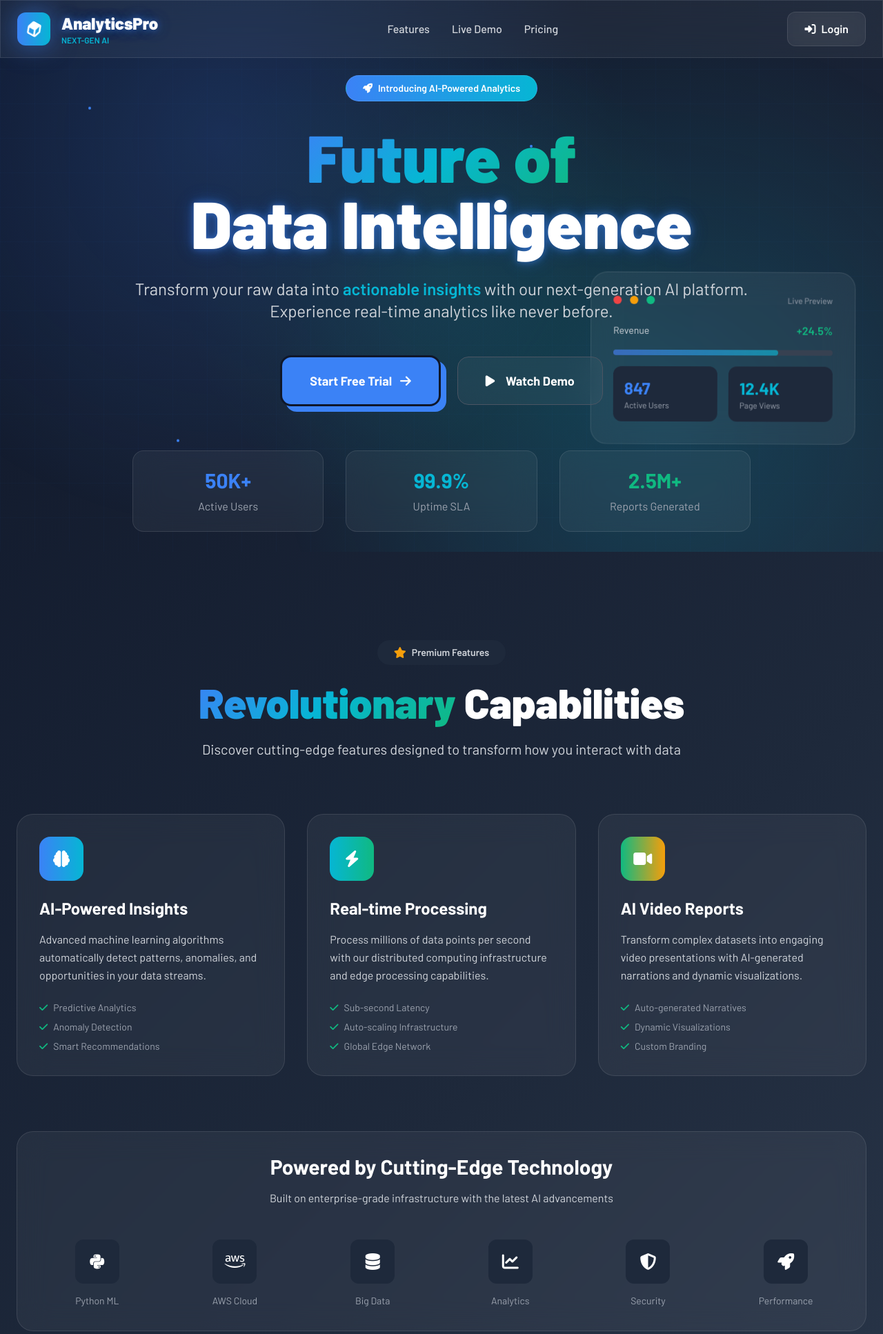
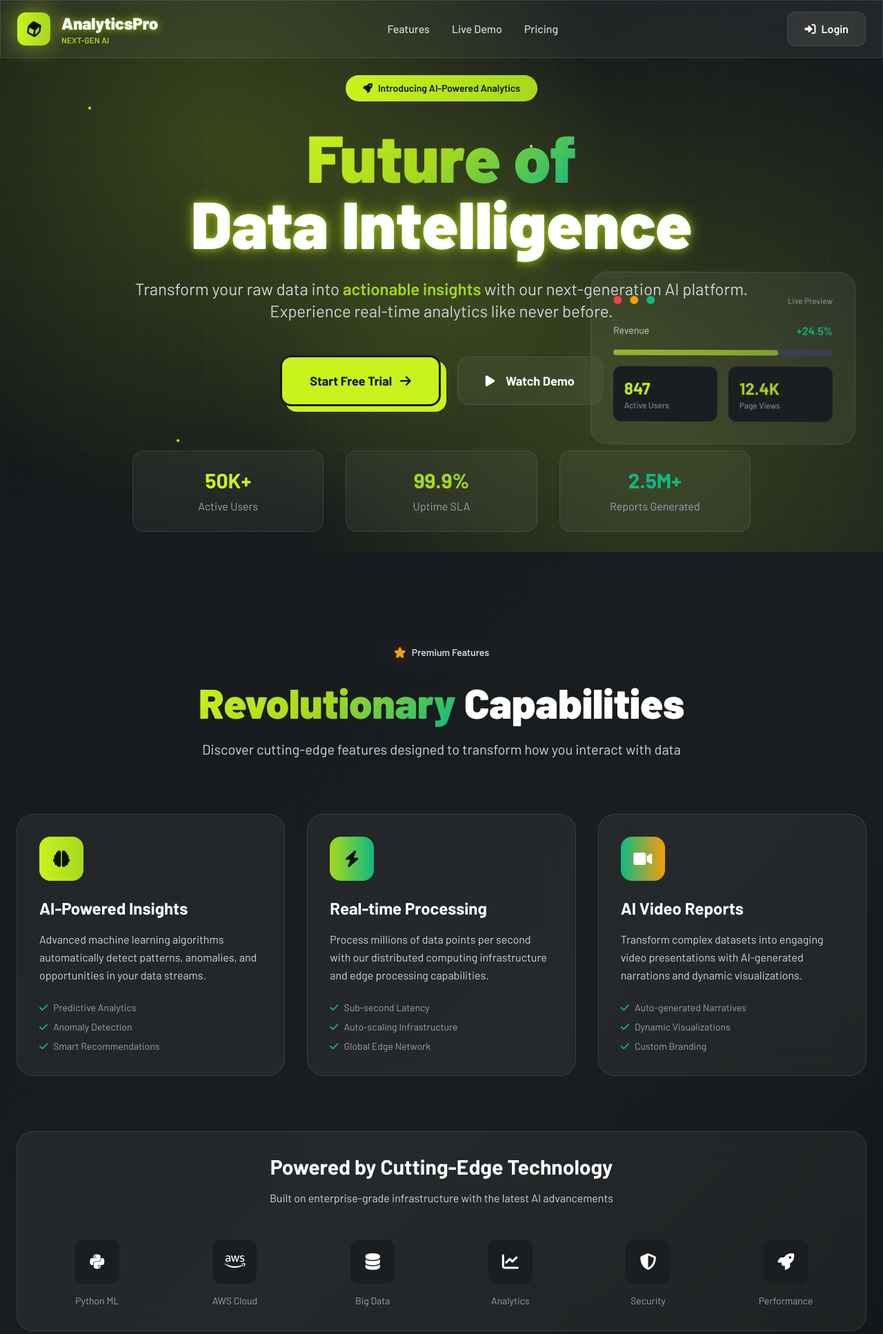
Before and after one commit to Digirocket-Technologies-Pvt-Ltd/ReportingApp, a Flask app: page / in a window 1280 px wide. Shown: the top 1934 px of the page at 69% size. Run offline with Flask 3, Linux system fonts and the light colour scheme; some libraries are stand-ins or nearby versions.

Commit message:
Landing page: DigiRocket lime + charcoal brand theme
Re-skin index.html from the navy/blue/cyan template to the brand
palette: charcoal backgrounds (#14181a/#1b1e20/#0a0d0e), lime accents
(#C9F31D/#A6D81C) for buttons/logo/links/glows, and dark text
(#0c1206) on lime surfaces so it stays readable. Green/amber kept only
for positive/rating indicators.

Co-Authored-By: Claude Opus 4.7 (1M context) <noreply@anthropic.com>

```diff
--- a/templates/index.html
+++ b/templates/index.html
@@ -11,10 +11,10 @@
             theme: {
                 extend: {
                     colors: {
-                        primary: '#0F172A',
-                        secondary: '#1E293B',
-                        accent: '#3B82F6',
-                        highlight: '#06B6D4',
+                        primary: '#14181a',
+                        secondary: '#1b1e20',
+                        accent: '#C9F31D',
+                        highlight: '#A6D81C',
                         success: '#10B981',
                         warning: '#F59E0B',
                     },
@@ -54,8 +54,8 @@
         }
 
         @keyframes glow {
-            0% { box-shadow: 0 0 20px rgba(59, 130, 246, 0.3); }
-            100% { box-shadow: 0 0 40px rgba(59, 130, 246, 0.6); }
+            0% { box-shadow: 0 0 20px rgba(201, 243, 29, 0.3); }
+            100% { box-shadow: 0 0 40px rgba(201, 243, 29, 0.6); }
         }
 
         @keyframes rotate {
@@ -64,7 +64,7 @@
         }
 
         .dark-mode {
-            background: linear-gradient(135deg, #0F172A 0%, #1E293B 50%, #334155 100%);
+            background: linear-gradient(135deg, #14181a 0%, #1b1e20 50%, #0a0d0e 100%);
         }
 
         .glass-morphism {
@@ -74,15 +74,15 @@
         }
 
         .neon-text {
-            text-shadow: 0 0 10px rgba(59, 130, 246, 0.5),
-                         0 0 20px rgba(59, 130, 246, 0.3),
-                         0 0 30px rgba(59, 130, 246, 0.2);
+            text-shadow: 0 0 10px rgba(201, 243, 29, 0.5),
+                         0 0 20px rgba(201, 243, 29, 0.3),
+                         0 0 30px rgba(201, 243, 29, 0.2);
         }
 
         .cyber-grid {
             background-image:
-                linear-gradient(rgba(59, 130, 246, 0.1) 1px, transparent 1px),
-                linear-gradient(90deg, rgba(59, 130, 246, 0.1) 1px, transparent 1px);
+                linear-gradient(rgba(201, 243, 29, 0.1) 1px, transparent 1px),
+                linear-gradient(90deg, rgba(201, 243, 29, 0.1) 1px, transparent 1px);
             background-size: 50px 50px;
         }
 
@@ -95,7 +95,7 @@
         }
 
         .text-gradient {
-            background: linear-gradient(135deg, #3B82F6, #06B6D4, #10B981);
+            background: linear-gradient(135deg, #C9F31D, #A6D81C, #10B981);
             -webkit-background-clip: text;
             -webkit-text-fill-color: transparent;
             background-clip: text;
@@ -105,7 +105,7 @@
             position: absolute;
             width: 4px;
             height: 4px;
-            background: #3B82F6;
+            background: #C9F31D;
             border-radius: 50%;
             animation: float 8s infinite ease-in-out;
         }
@@ -121,25 +121,29 @@
 
         .hero-pattern {
             background-image:
-                radial-gradient(circle at 25% 25%, rgba(59, 130, 246, 0.2) 0%, transparent 50%),
-                radial-gradient(circle at 75% 75%, rgba(6, 182, 212, 0.2) 0%, transparent 50%),
-                radial-gradient(circle at 50% 50%, rgba(16, 185, 129, 0.1) 0%, transparent 50%);
+                radial-gradient(circle at 25% 25%, rgba(201, 243, 29, 0.2) 0%, transparent 50%),
+                radial-gradient(circle at 75% 75%, rgba(166, 216, 28, 0.2) 0%, transparent 50%),
+                radial-gradient(circle at 50% 50%, rgba(196, 248, 42, 0.1) 0%, transparent 50%);
         }
 
         .neo-brutalism {
-            box-shadow: 8px 8px 0px #3B82F6;
-            border: 3px solid #0F172A;
+            box-shadow: 8px 8px 0px #C9F31D;
+            border: 3px solid #14181a;
         }
 
         .typing-animation {
-            border-right: 2px solid #3B82F6;
+            border-right: 2px solid #C9F31D;
             animation: blink 1s infinite;
         }
 
         @keyframes blink {
-            0%, 50% { border-right-color: #3B82F6; }
+            0%, 50% { border-right-color: #C9F31D; }
             51%, 100% { border-right-color: transparent; }
         }
+        /* Dark text & icons on lime brand surfaces (keep them readable) */
+        .bg-accent, .bg-accent *,
+        .from-accent, .from-accent *,
+        .from-highlight, .from-highlight * { color: #0c1206 !important; }
     </style>
 </head>
 <body class="dark-mode text-white overflow-x-hidden">
```
